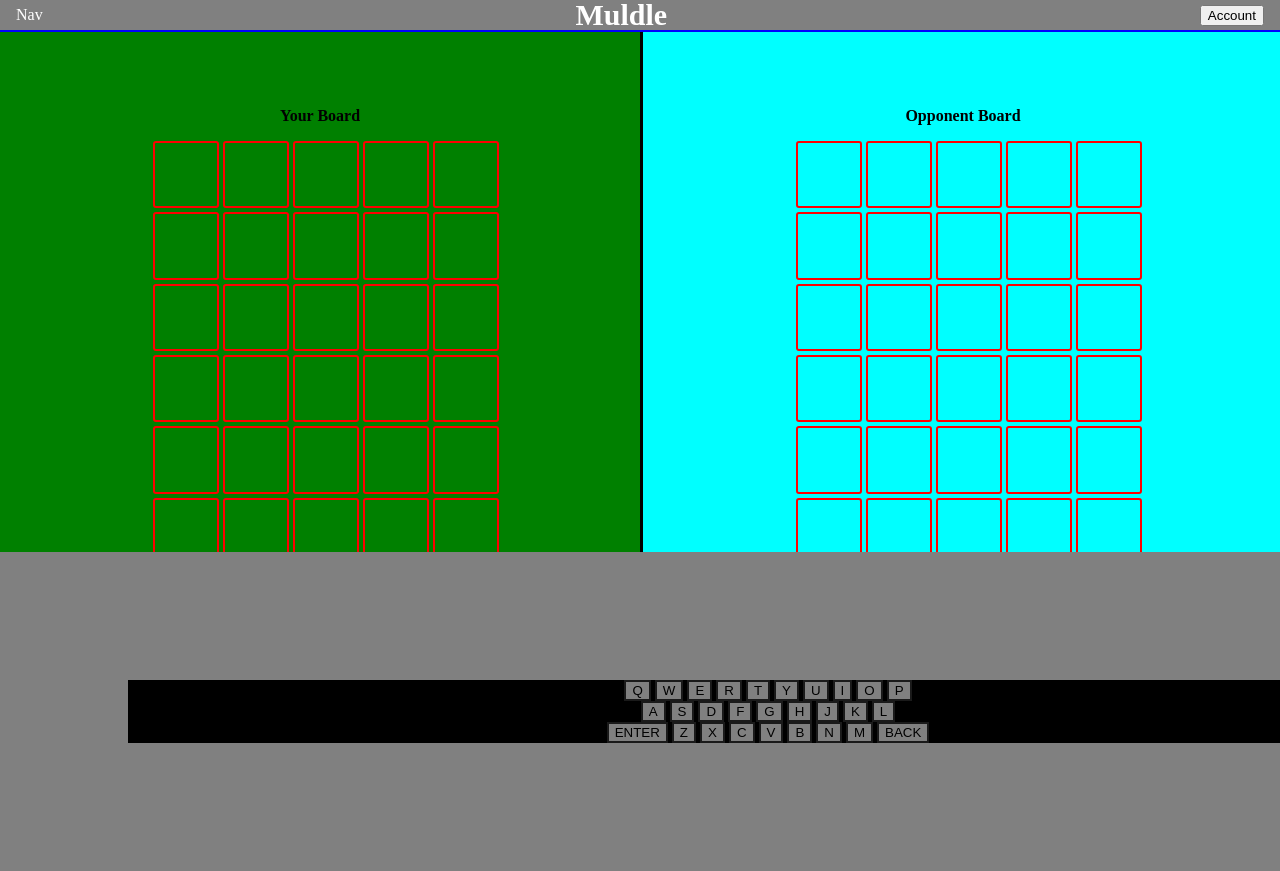
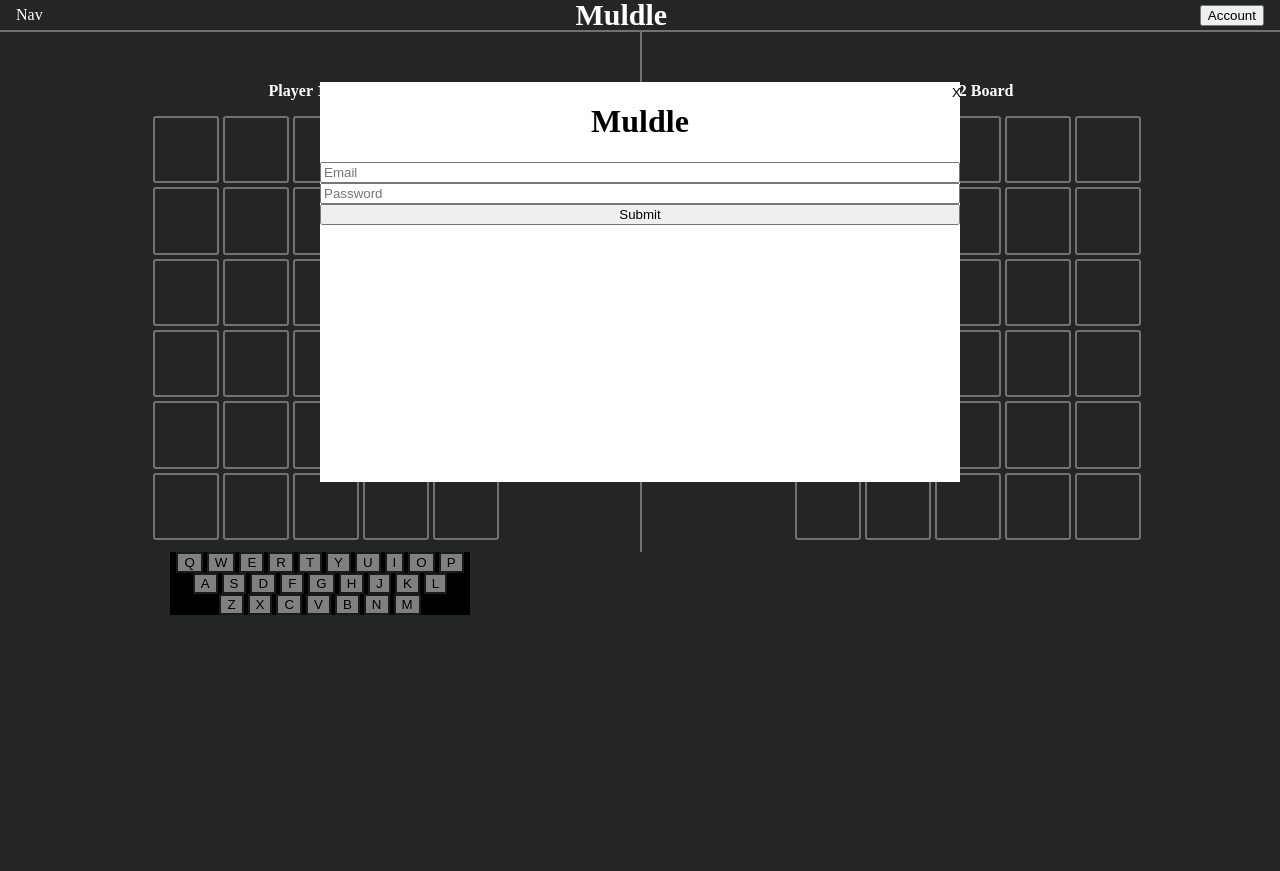
Before and after one commit to N00dles123/multi-wordle, a PHP site: page / in a window 1280 px wide; the page is wider, and only the part inside the window is pictured. After the commit the page ends 615 px from the top of that part, so only its background shows below. Run offline with PHP 8.4, Linux system fonts and the light colour scheme.

Commit message:
updated boards

```diff
--- a/css/style.css
+++ b/css/style.css
@@ -3,9 +3,9 @@ html{
   height: 100%;
   width: 100%;
 }
+
 body{
-    position: relative;
-    background-color: grey;
+    background-color: #232624;
     min-height: 100%;
     text-align: center;
     font-size: 25;
@@ -50,7 +50,7 @@ body{
 }
 
 .b-b-blue{
-  border-bottom: 2px solid blue;
+  border-bottom: 2px solid #737270;
 }
 
 #gamespace {
@@ -64,8 +64,7 @@ body{
   grid-template-columns: repeat(auto-fit, minmax(350px, 1fr));
   align-items: baseline;
   overflow: hidden;
-  height: 90%;
-
+  height: 100%;
 }
 
 .board-container {
@@ -73,7 +72,6 @@ body{
   flex-direction: column;
   padding-top: 50px;
   width: 100%;
-  height: 100%;
   justify-content: center;
   align-items: center;
   overflow: hidden;
@@ -81,6 +79,7 @@ body{
 
 .board-title {
     font-weight: bold;
+    color: white;
 }
 .key {
   text-transform: uppercase;
@@ -90,12 +89,9 @@ body{
   cursor: pointer;
 }
 #keyboard{
-  margin: 10%;
   position: relative;
-  max-width: 100%;
   display: inline-block;
-  min-width: 100%;
-  min-height: 100%;
+  min-width: 300px;
   grid-template-rows: repeat(3, 30px);
   background-color: black;
   bottom: 0px;
@@ -119,20 +115,58 @@ body{
 
 .guess-box {
   display: inline-flex;
-  border: 2px solid red;
+  border: 2px solid #737270;
   border-radius: 3px;
   width: 100%;
   height: 100%;
 }
 
 .l-border {
-  border-left: solid black 3px;
+  border-left: solid 2px #737270;
 }
 
-.board-l {
-  background-color: green;
+.container {
+  position: absolute;
+  display: flex;
+  height: 100%;
+  width: 100%;
+  justify-content: center;
+  align-items: center;
 }
 
-.board-r {
-  background-color: cyan;
+/* Hack */
+.card-background {
+  height: 100%;
+  width: 100%;
+  background-color: black;
+  opacity: 50%;
 }
+
+.card {
+  position: absolute;
+  display: flex;
+  flex-direction: column;
+  width: 50%;
+  height: 50%;
+  top: 50px;
+  background: white;
+  opacity: 100% !important;
+}
+
+.close-btn{
+  background: none;
+  border: none;
+  position: absolute;
+  top: 2px;
+  right: 2px;
+  width: 10px;
+  height: 10px;
+}
+
+.show {
+  visibility: visible;
+}
+
+.no-show {
+  visibility: hidden;
+}
--- a/index.html
+++ b/index.html
@@ -10,13 +10,22 @@
         <nav class="top-bar b-b-blue">
             <div class="nav-left" onclick="onNavClick()"> Nav </div>
             <div class="title"> Muldle </div>
-
-            <button class=account onclick="onAccountClick()">Account</button>
+            <button onclick="onAccountClick()">Account</button>
         </nav>
         <div id="gamespace">
+          <div class="container">
+            <div class="card-background no-show"> </div>
+            <div class="card">
+              <button class=close-btn>X</button>
+              <h1> Muldle </h1>
+              <input type="email" placeholder="Email"> </input>
+              <input type="password" placeholder="Password"></input>
+              <button> Submit </button>
+            </div>
+          </div>
           <div id = "game-container">
             <div id="player1-container" class="board-container board-l">
-              <div class="board-title"> Your Board </div>
+              <div class="board-title"> Player 1 Board </div>
               <div id="player1-board" class="board">
                 <div class="game-row">
                   <div class="guess-box"></div>
@@ -61,10 +70,43 @@
                   <div class="guess-box"></div>
                 </div>
               </div>
-
+              <div id = "keyboard">
+                <div class="row">
+                  <button data-key="q" class = "key">q</button>
+                  <button data-key="w" class = "key">w</button>
+                  <button data-key="e" class = "key">e</button>
+                  <button data-key="r" class = "key">r</button>
+                  <button data-key="t" class = "key">t</button>
+                  <button data-key="y" class = "key">y</button>
+                  <button data-key="u" class = "key">u</button>
+                  <button data-key="i" class = "key">i</button>
+                  <button data-key="o" class = "key">o</button>
+                  <button data-key="p" class = "key">p</button>
+                </div>
+                <div class = "row">
+                  <button data-key="q" class = "key">a</button>
+                  <button data-key="w" class = "key">s</button>
+                  <button data-key="e" class = "key">d</button>
+                  <button data-key="r" class = "key">f</button>
+                  <button data-key="t" class = "key">g</button>
+                  <button data-key="y" class = "key">h</button>
+                  <button data-key="u" class = "key">j</button>
+                  <button data-key="i" class = "key">k</button>
+                  <button data-key="o" class = "key">l</button>
+                </div>
+                <div class = "row">
+                  <button data-key="q" class = "key">z</button>
+                  <button data-key="w" class = "key">x</button>
+                  <button data-key="e" class = "key">c</button>
+                  <button data-key="r" class = "key">v</button>
+                  <button data-key="t" class = "key">b</button>
+                  <button data-key="y" class = "key">n</button>
+                  <button data-key="u" class = "key">m</button>
+                </div>
+              </div>
             </div>
             <div id="player2-container" class="board-container board-r l-border">
-              <div class="board-title"> Opponent Board </div>
+              <div class="board-title"> Player 2 Board </div>
               <div id="player2-board" class="board">
                 <div class="game-row">
                   <div class="guess-box"></div>
@@ -110,42 +152,7 @@
                 </div>
               </div>
             </div>
-        </div>
-      </div>
-      <div id = "keyboard">
-        <div class="row">
-          <button data-key="q" class = "key">q</button>
-          <button data-key="w" class = "key">w</button>
-          <button data-key="e" class = "key">e</button>
-          <button data-key="r" class = "key">r</button>
-          <button data-key="t" class = "key">t</button>
-          <button data-key="y" class = "key">y</button>
-          <button data-key="u" class = "key">u</button>
-          <button data-key="i" class = "key">i</button>
-          <button data-key="o" class = "key">o</button>
-          <button data-key="p" class = "key">p</button>
-        </div>
-        <div class = "row">
-          <button data-key="a" class = "key">a</button>
-          <button data-key="s" class = "key">s</button>
-          <button data-key="d" class = "key">d</button>
-          <button data-key="f" class = "key">f</button>
-          <button data-key="g" class = "key">g</button>
-          <button data-key="h" class = "key">h</button>
-          <button data-key="j" class = "key">j</button>
-          <button data-key="k" class = "key">k</button>
-          <button data-key="l" class = "key">l</button>
-        </div>
-        <div class = "row">
-          <button data-key="↵" class = "key">Enter</button>
-          <button data-key="q" class = "key">z</button>
-          <button data-key="w" class = "key">x</button>
-          <button data-key="e" class = "key">c</button>
-          <button data-key="r" class = "key">v</button>
-          <button data-key="t" class = "key">b</button>
-          <button data-key="y" class = "key">n</button>
-          <button data-key="u" class = "key">m</button>
-          <button data-key="←" class = "key">BACK</button>
+          </div>
         </div>
       </div>
     </body>
```
